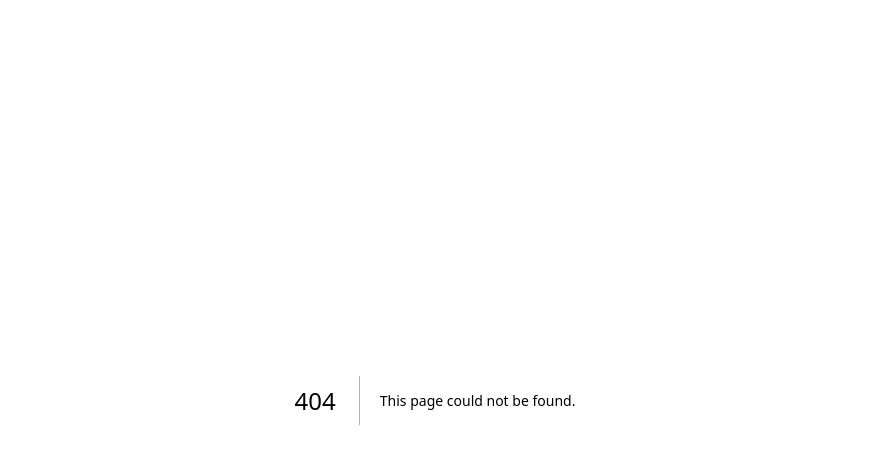
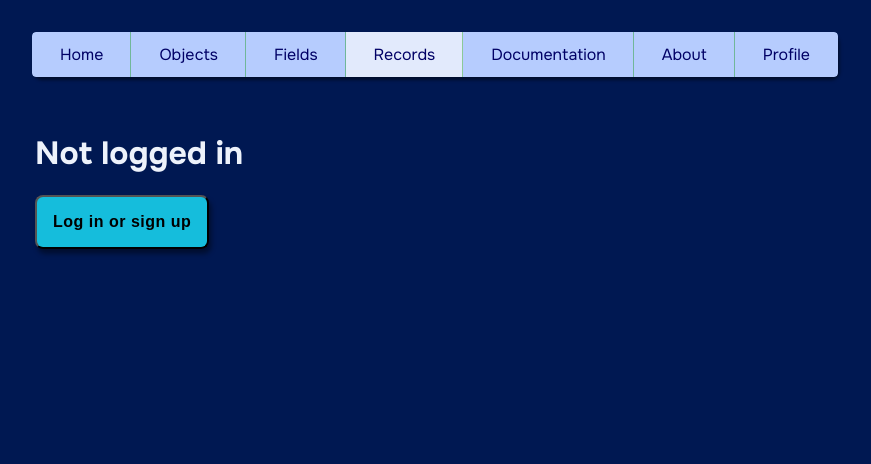
Before and after one commit to abidurr/objectlog, a Next.js app: page /records in a window 1280 px wide. Before the commit this address had no page. Shown: the top 464 px of the page, without its empty margins (205-1076 px from the left). Built offline with nearby package versions, Linux system fonts and the light colour scheme; no server answers.

Commit message:
Create page.tsx

```diff
--- /dev/null
+++ b/app/records/page.tsx
@@ -0,0 +1,42 @@
+import { Suspense } from "react";
+import {
+  Container,
+  CreateObject,
+  Header,
+  Login,
+  UserNavigation,
+} from "@/components/";
+import { auth0 } from "@/lib/auth0";
+import { getObjects } from "@/app/actions";
+import { ObjectsList } from "@/app/objects/ObjectsList";
+
+async function RecordsContent() {
+  const session = await auth0.getSession();
+  if (!session) {
+    return <Login />;
+  }
+
+  const userEmail = session.user?.email?.toLowerCase() ?? "";
+  const objects = await getObjects(userEmail);
+
+  return (
+    <>
+      <UserNavigation session={session} />
+      <ObjectsList objects={objects} objectHrefBase="/records" />
+      <CreateObject />
+    </>
+  );
+}
+
+export default function RecordsPage() {
+  return (
+    <>
+      <Header />
+      <Container>
+        <Suspense fallback={<p>Loading user objects...</p>}>
+          <RecordsContent />
+        </Suspense>
+      </Container>
+    </>
+  );
+}
```
